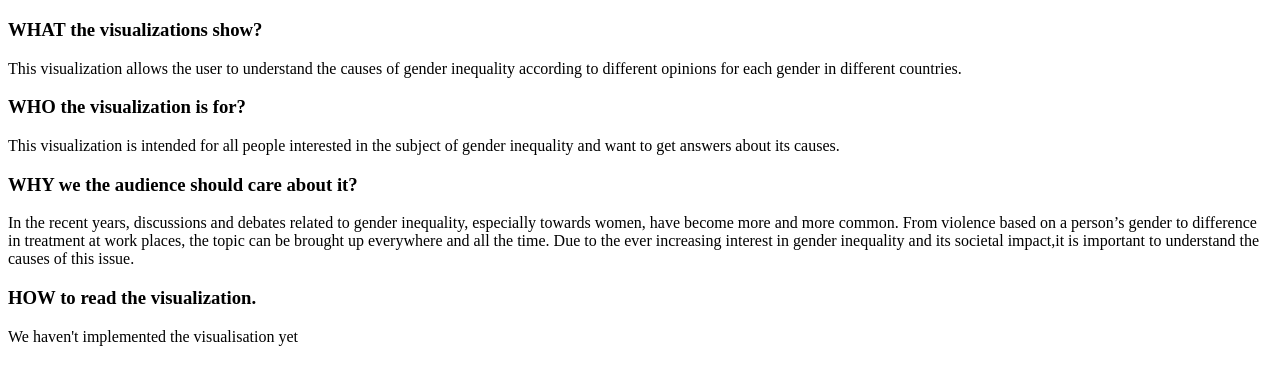
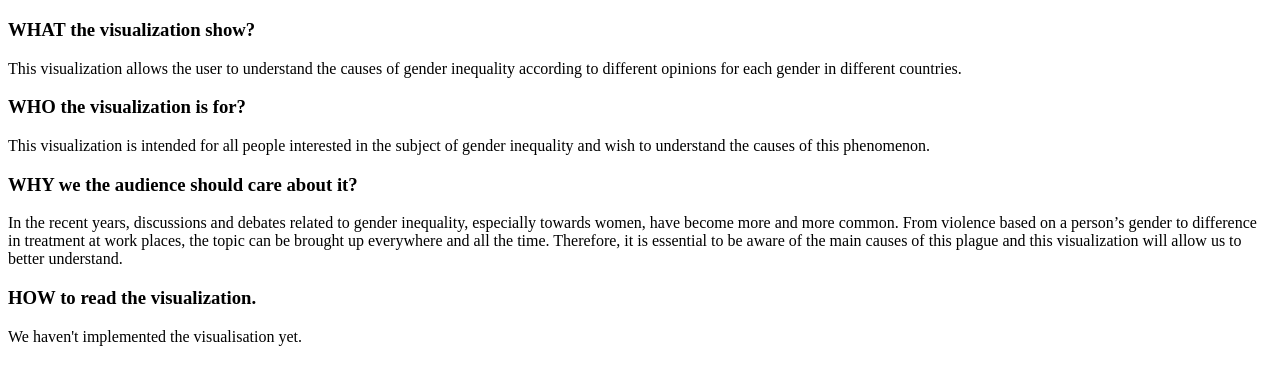
Before and after one commit to LambySara/LambySara.github.io, a plain HTML site: page index.html in a window 1280 px wide. Shown: the part 61-446 px from the top of the page. Drawn offline with Linux system fonts and the light colour scheme.

Commit message:
Update index.html

```diff
--- a/index.html
+++ b/index.html
@@ -3,21 +3,19 @@
 
 <body>
 <h1>Gender inequality causes bar/plot chart</h1>
-<h3>WHAT the visualizations show?</h3>
+<h3>WHAT the visualization show?</h3>
 
  This visualization allows the user to understand the causes of gender inequality according to different opinions for each gender in different countries.
 
 <h3> WHO the visualization is for?</h3>
-This visualization is intended for all people interested in the subject of gender inequality and want to get answers about its causes.
+This visualization is intended for all people interested in the subject of gender inequality and wish to understand the causes of this phenomenon.
 <h3>WHY we the audience should care about it?</h3>
 In the recent years, discussions and debates related to gender inequality, especially
 towards women, have become more and more common. From violence based on a
 person’s gender to difference in treatment at work places, the topic can be brought up
-everywhere and all the time. Due to the ever increasing interest in gender inequality and its
-societal impact,it is important to understand the causes of this issue.
-
+everywhere and all the time. Therefore, it is essential to be aware of the main causes of this plague and this visualization will allow us to better understand.
 <h3>HOW to read the visualization.</h3>
-We haven't implemented the visualisation yet
+We haven't implemented the visualisation yet.
 
 </body>
 </html>
```
